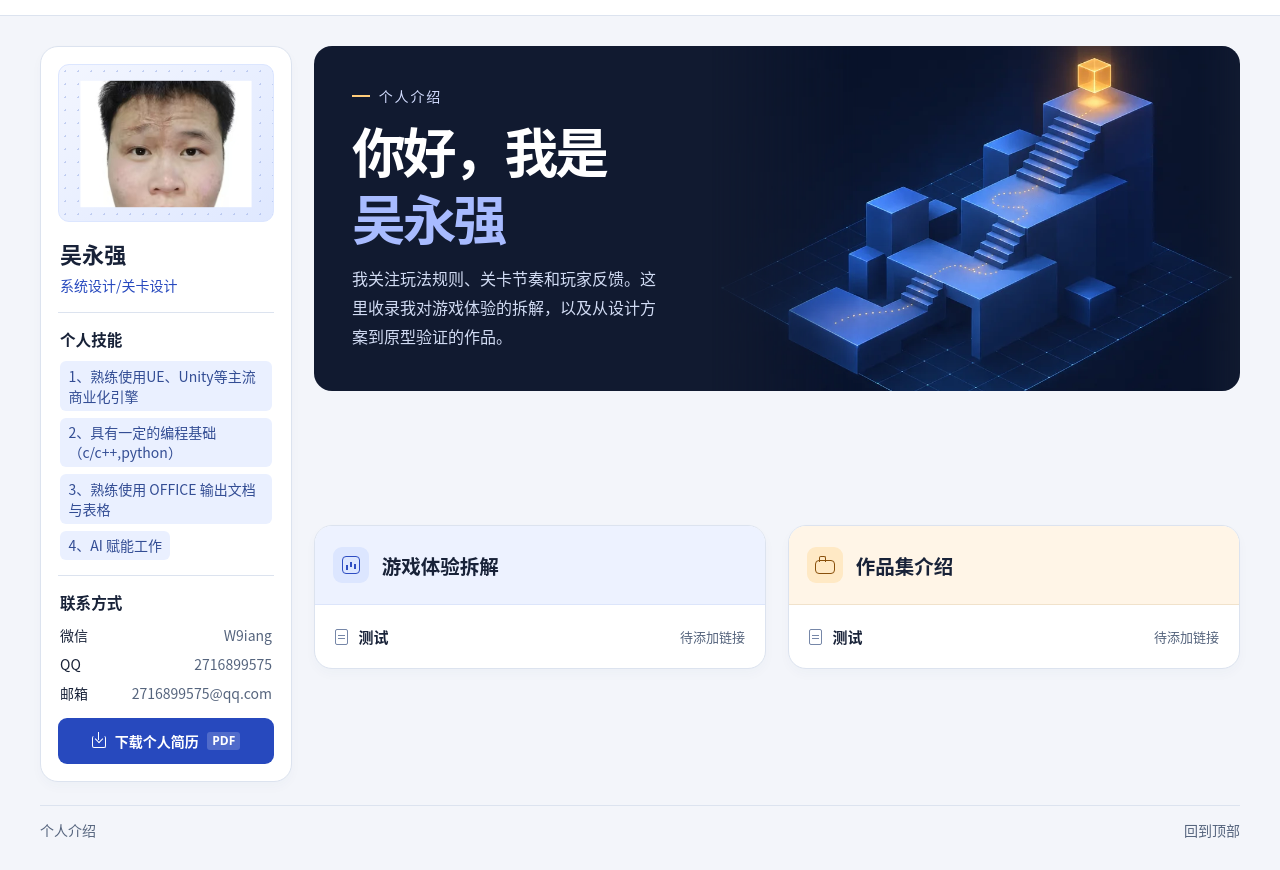
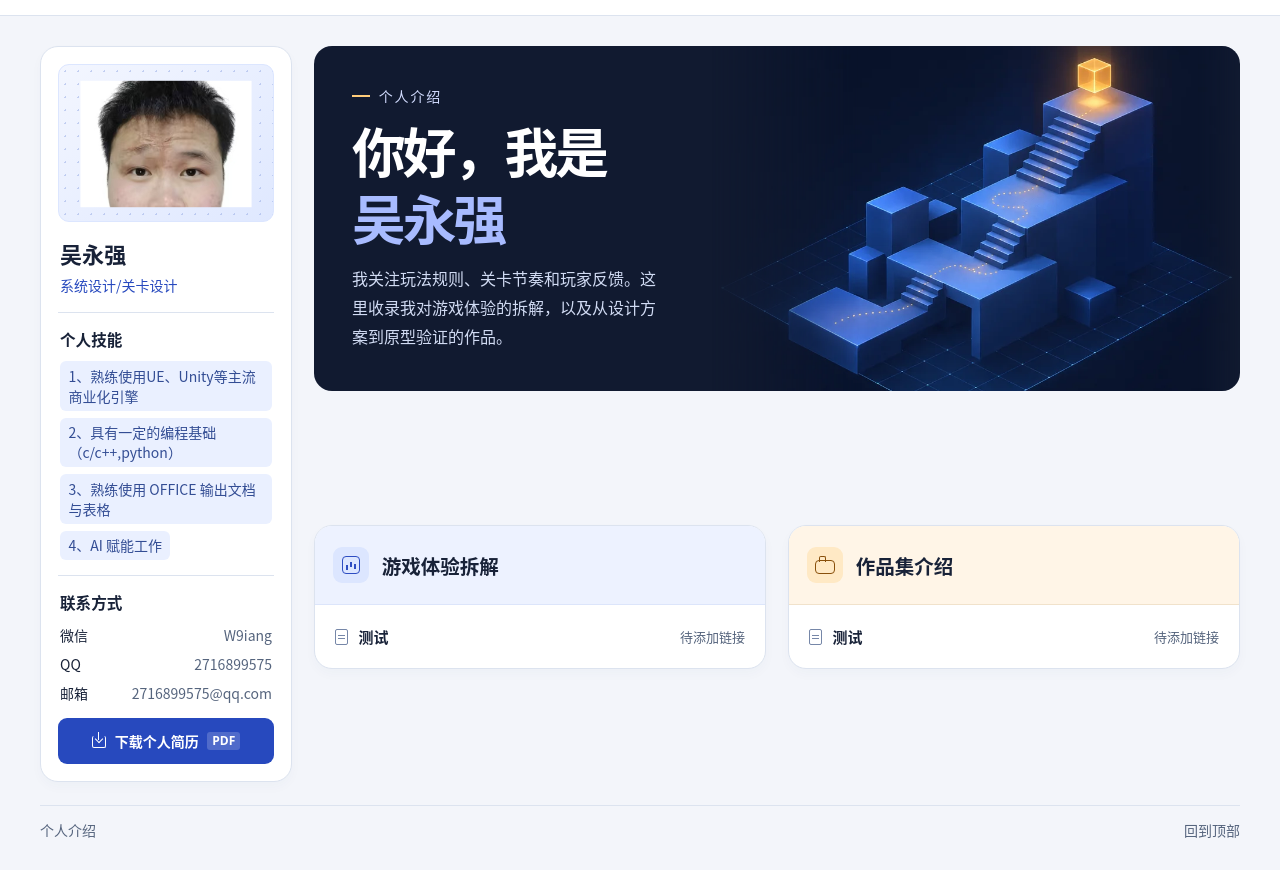
Before and after one commit to 9iang/9iang.github.io, a plain HTML site: page index.html in a window 1280 px wide. Shown: the part 57-927 px from the top of the page. Drawn offline with Linux system fonts and the light colour scheme.

Commit message:
Update style.css

```diff
--- a/style.css
+++ b/style.css
@@ -76,7 +76,7 @@ nav a:hover, .footer a:hover { color: var(--blue); }
   background-size: 13px 13px, 100% 100%;
   color: #3857a0;
 }
-.portrait img { display: block; width: 100%; height: 158px; object-fit: cover; object-position: center 38%; transform: scale(0.8);}
+.portrait img { display: block; width: 100%; height: 158px; object-fit: cover; object-position: center 20%; transform: scale(0.8);}
 .portrait-placeholder { display: grid; justify-items: center; gap: .55rem; padding: .6rem .85rem; border-radius: 9px; background: #eaf0fff2; font-size: .875rem; }
 .portrait-placeholder i { position: relative; width: 38px; height: 38px; overflow: hidden; border: 1px solid #718aca; border-radius: 50%; }
 .portrait-placeholder i::before, .portrait-placeholder i::after { content: ""; position: absolute; left: 50%; transform: translateX(-50%); border: 1px solid #718aca; }
```
